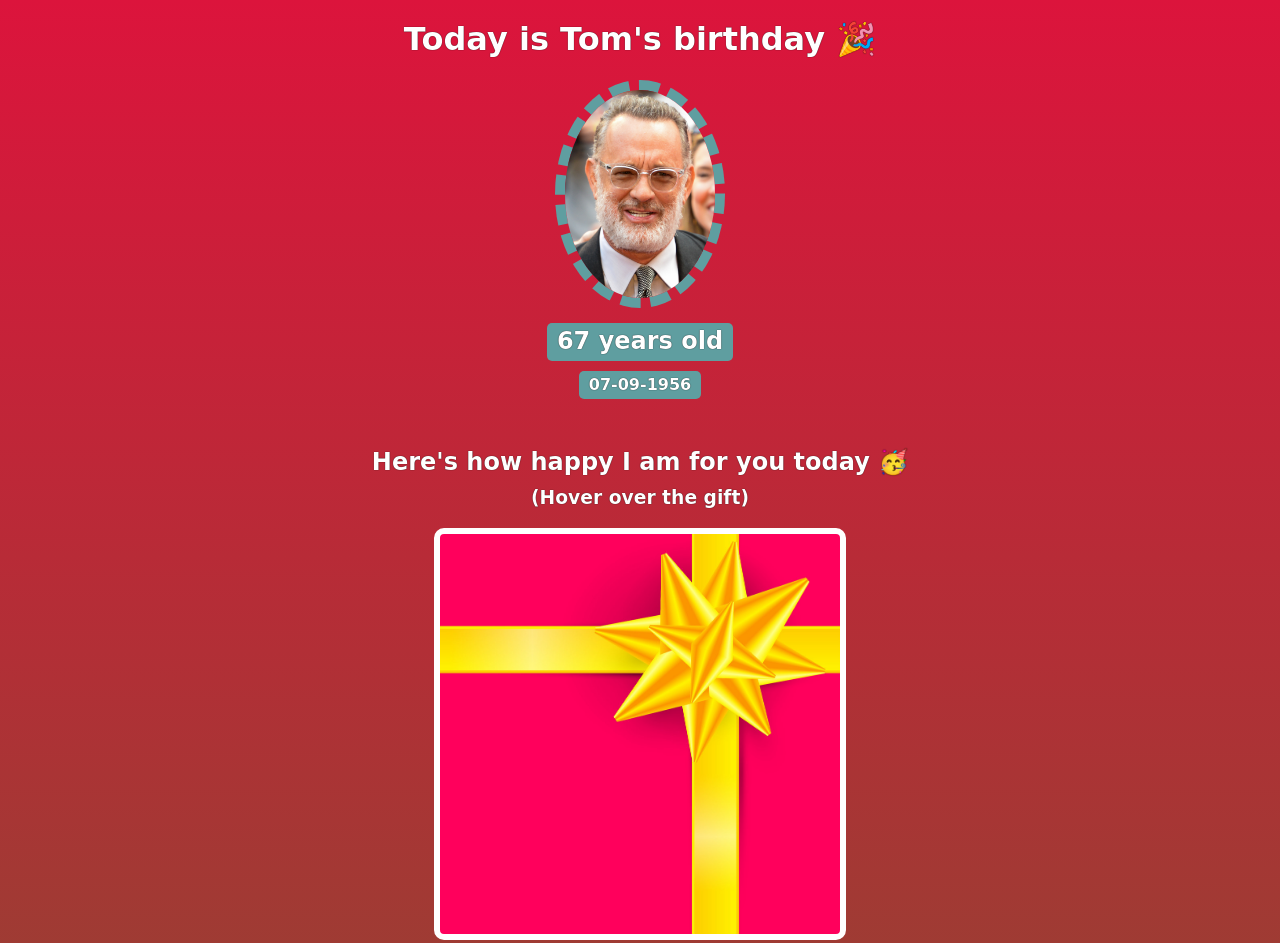
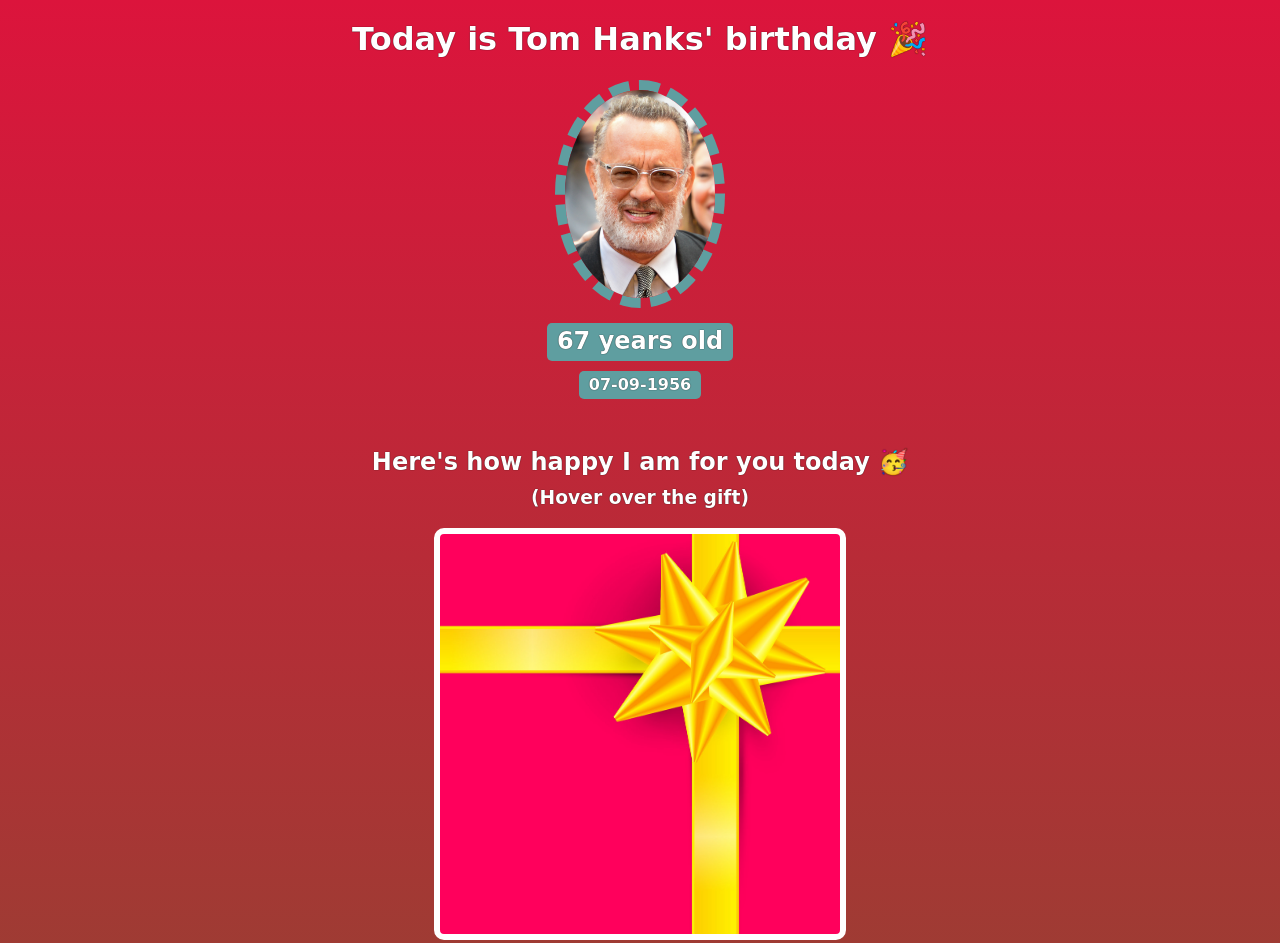
Before and after one commit to ScottCole929/birthday-gift-site, a website built with Vite: page index.html in a window 1280 px wide. Shown: the top 943 px of the page. Built offline with nearby package versions, Linux system fonts and the light colour scheme; a web font is replaced by a local one.

Commit message:
Changed the name to Tom Hanks

```diff
--- a/index.html
+++ b/index.html
@@ -7,7 +7,7 @@
     </head>
     <body>
         <div id="header">
-            <h1>Today is Tom's birthday 🎉</h1>
+            <h1>Today is Tom Hanks' birthday 🎉</h1>
             <img id="bff-img" src="images/tom.jpg">
             <h2 id="bday-age">67 years old</h2>
             <h4 id="bday-date">07-09-1956</h4>
```
